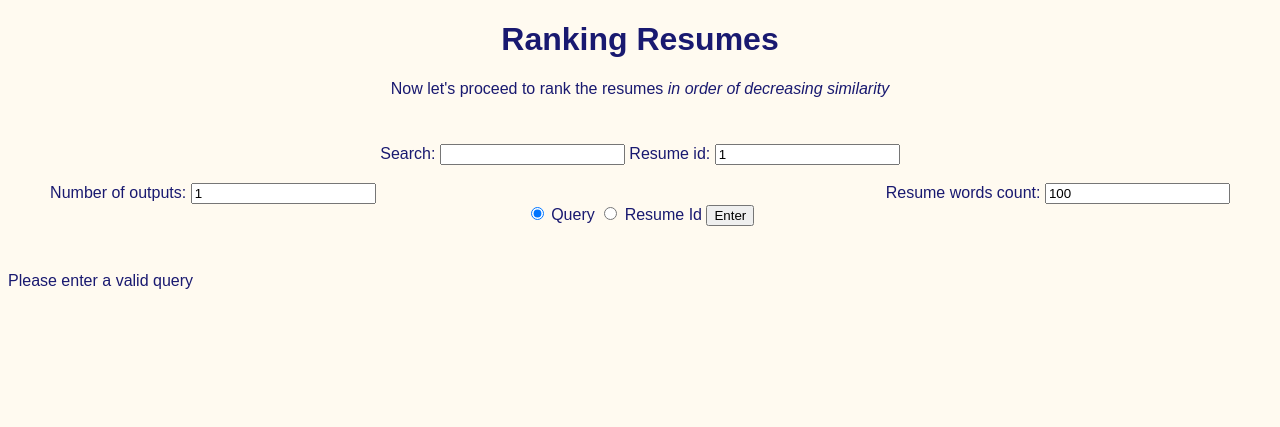
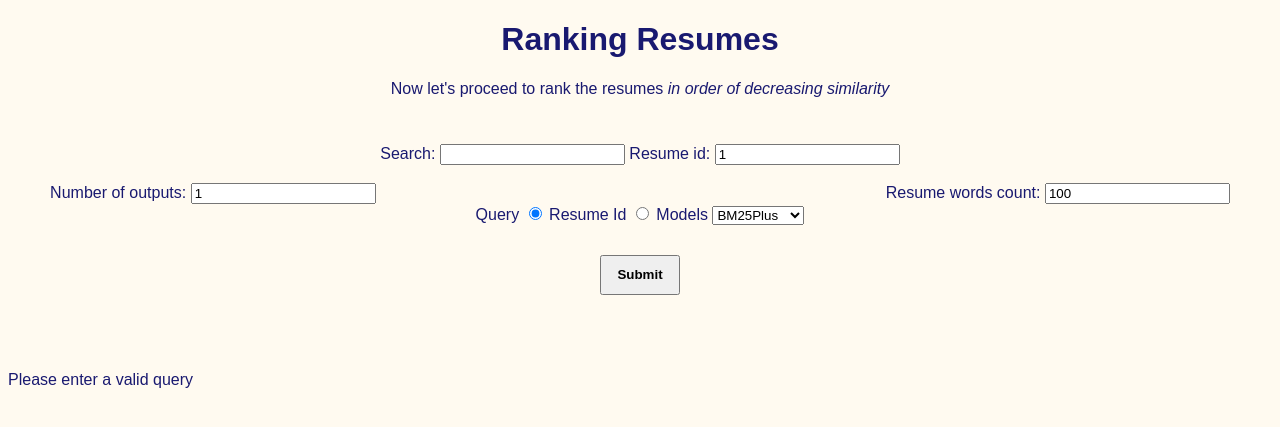
Before and after one commit to nwachukwu-anthony/Resume-Ranking, a Django app: template website/templates/website/resume_rank.html in a window 1280 px wide. Shown: the top 427 px of the page. Run offline with Django 3.2, Linux system fonts and the light colour scheme; the template is opened without the code that fills it, so the values that code supplies are empty.

Commit message:
Include multi-model selection

```diff
--- a/Production/ModelScores.py
+++ b/Production/ModelScores.py
@@ -42,9 +42,7 @@ class ModelScores:
 
         raw_query = user_accessible_resume[resume_id]
 
-        if model == 'BM25':
-            chosen_model = BM25(data_processed_copy)
-        elif model == 'BM25Okapi':
+        if model == 'BM25Okapi':
             chosen_model = BM25Okapi(data_processed_copy)
         elif model == 'BM25L':
             chosen_model = BM25L(data_processed_copy)
--- a/website/static/website/resume_rank.css
+++ b/website/static/website/resume_rank.css
@@ -35,3 +35,11 @@
   padding-bottom: 30px;
   padding-top: 30px;
 }
+
+button{
+  width: 80px;
+  height: 40px;
+  margin-top: 30px;
+  margin-bottom: 30px;
+  font-weight: bold;
+}
--- a/website/templates/website/resume_rank.html
+++ b/website/templates/website/resume_rank.html
@@ -34,13 +34,22 @@
 
         <br>
 
+        <label for="direct_search">Query</label>
         <input type="radio" id="direct_search" name="query_option" value="direct_search" checked="checked">
-        <label for="direct_search">Query</label>
 
+        <label for="resume_id">Resume Id</label>
         <input type="radio" id="resume_id" name="query_option" value="resume_id">
-        <label for="resume_id">Resume Id</label>
 
-        <button type="submit">Enter</button>
+        <label for="model">Models</label>
+        <select id="model" name="model">
+            <option value="BM25Plus">BM25Plus</option>
+            <option value="BM25L">BM25L</option>
+            <option value="BM25Okapi">BM25Okapi</option>
+            <option value="BM25Adpt">BM25Adpt</option>
+            <option value="BM25T">BM25T</option>
+        </select>
+<br>
+        <button type="submit">Submit</button>
 
     </form>
 
```
Also changed, not shown: website/views.py (+4 -3 lines).
